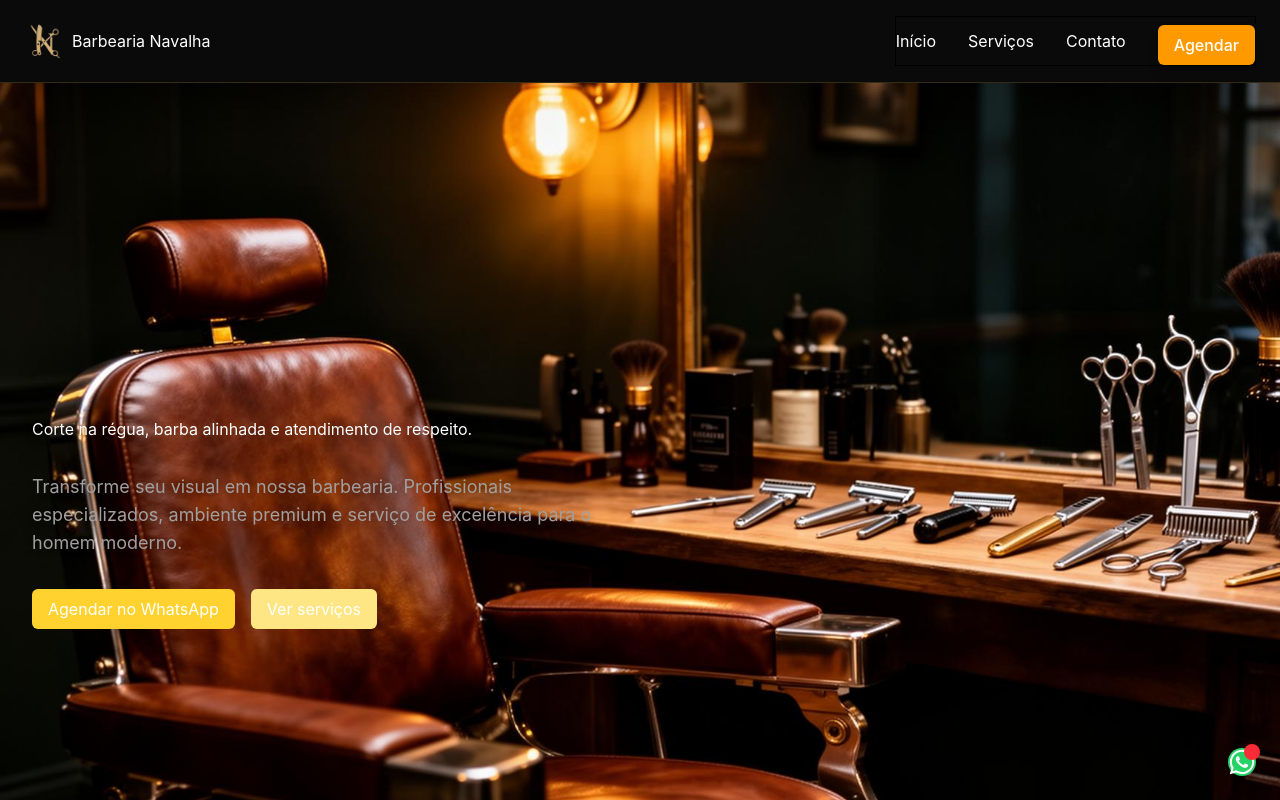
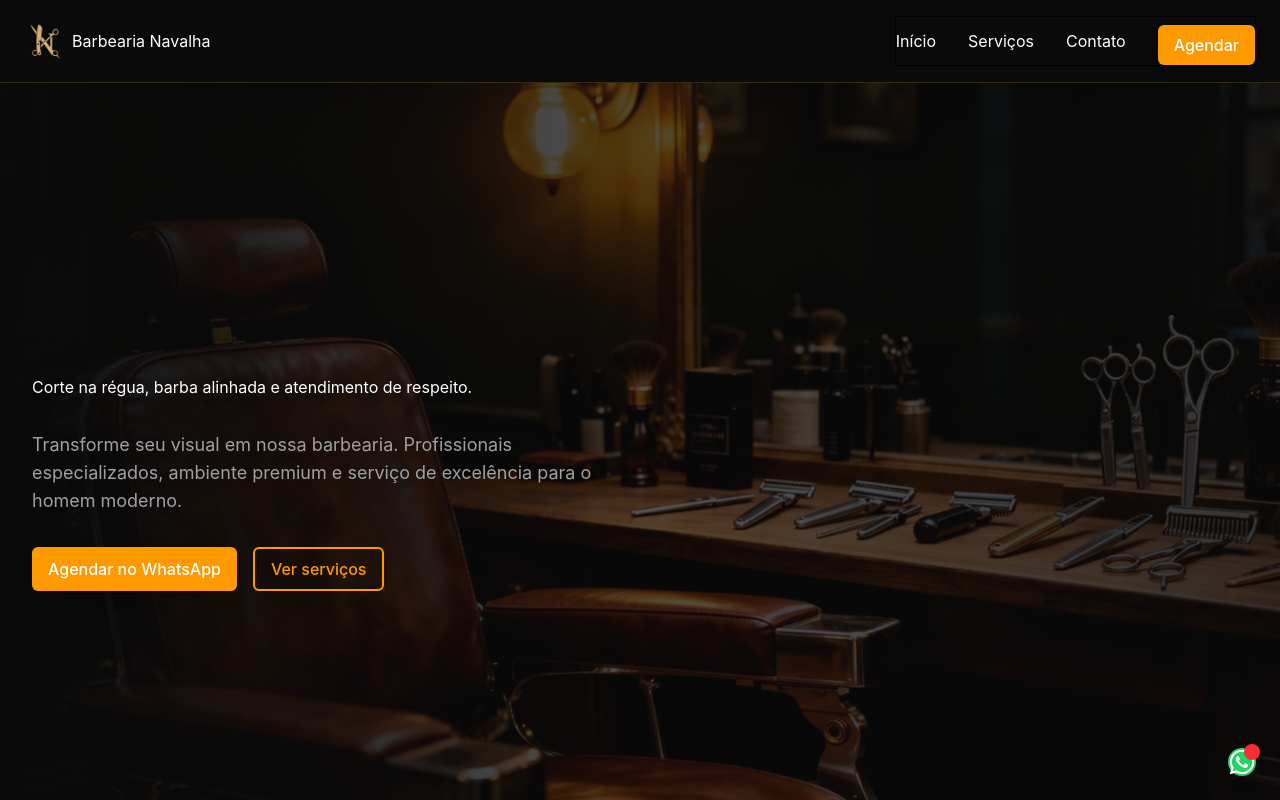
Before and after one commit to danielpessoni/lp-barbearia-devquest, a React (Vite) app: page / in a window 1280 px wide. Shown: the top 800 px of the page. Built offline with nearby package versions, Linux system fonts and the light colour scheme.

Commit message:
feat: adicionar botões personalizados para agendamento e visualização de serviços - refatorar estilização

```diff
--- a/src/components/Hero.tsx
+++ b/src/components/Hero.tsx
@@ -1,13 +1,34 @@
 import heroBackground from "../assets/hero-barbershop.jpg";
+import { Button } from "./shared/Button";
 
 export const Hero = () => {
+    const scrollToSection = (id: string) => {
+        const element = document.getElementById(id);
+        if (element) {
+            element.scrollIntoView({ behavior: "smooth" });
+        }
+    };
+
     return (
-        <main className="min-h-screen flex items-center pt-20 bg-[#0A0A0A] relative overflow-hidden">
+        <main
+            id="hero"
+            className="h-screen w-full flex items-center bg-[#0A0A0A] relative overflow-hidden">
+
+            {/* Background Image with Overlay */}
             <div className="absolute inset-0 z-0">
-                <img src={heroBackground} alt="Barbearia Interior" className="w-full h-full object-cover" />
+                <img
+                    src={heroBackground}
+                    alt="Barbearia Interior"
+                    className="w-full h-full object-cover"
+                />
+                <div className="absolute inset-0 bg-linear-to-r from-[#0A0A0A] via-[#0A0A0A]/50 to-[#0A0A0A]/70">
+                </div>
+                <div className="absolute inset-0 bg-[#0A0A0A]/40">
+                </div>
             </div>
+
             <div className="max-w-360 mx-auto px-4 sm:px-6 lg:px-8 w-full relative z-10">
-                <div className="grid lg:grod-cols-2 gap-12 items-center py-16 lg:py-24">
+                <div className="grid lg:grid-cols-2 gap-12 items-center py-16 lg:py-24">
                     {/* Text Content */}
                     <div className="flex flex-col gap-6 lg:gap-8">
                         <h1 className="text-white drop-shadow-lg">
@@ -21,23 +42,24 @@ export const Hero = () => {
                         </p>
 
                         <div className="flex flex-col sm:flex-row gap-4">
-                            <button
-                                className="bg-amber-300 text-white rounded-md px-4 py-2"
+                            <Button
+                                variant="primary"
                                 onClick={() =>
                                     window.open("https://wa.me/5585999999999", "_blank")
                                 }
                             >
                                 Agendar no WhatsApp
-                            </button>
-                            <button
-                                className="bg-amber-200 text-white rounded-md px-4 py-2"
+                            </Button>
+                            <Button
+                                variant="secondary"
+                                onClick={() => scrollToSection("services")}
                             >
                                 Ver serviços
-                            </button>
+                            </Button>
                         </div>
                     </div>
                 </div>
             </div>
-        </main>
+        </main >
     );
 }
```
